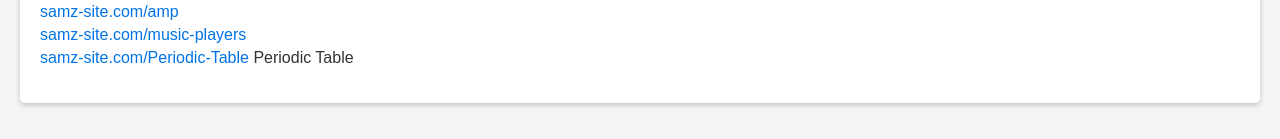
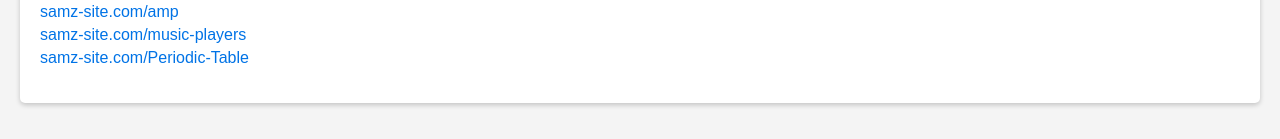
Before and after one commit to samiiiiiiur/ezjvi2nett, a plain HTML site: page sitemap.html in a window 1280 px wide. Shown: the part 358-497 px from the top of the page. Drawn offline with Linux system fonts and the light colour scheme.

Commit message:
Update sitemap.html

```diff
--- a/sitemap.html
+++ b/sitemap.html
@@ -21,7 +21,6 @@
 <li><a href="https://samz-site.com/amp">samz-site.com/amp</a></li>
 <li><a href="https://samz-site.com/music-players">samz-site.com/music-players</a>
 <li><a href="https://samz-site.com/Periodic-Table">samz-site.com/Periodic-Table</a>
-Periodic Table
 
 
 </ul>
```
